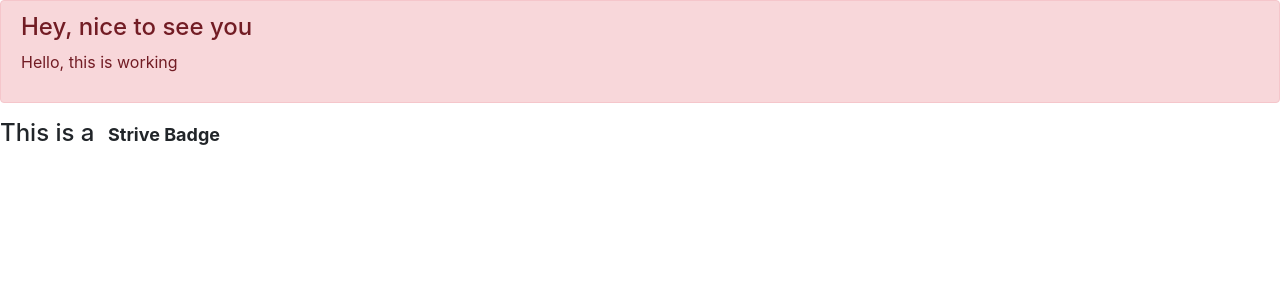
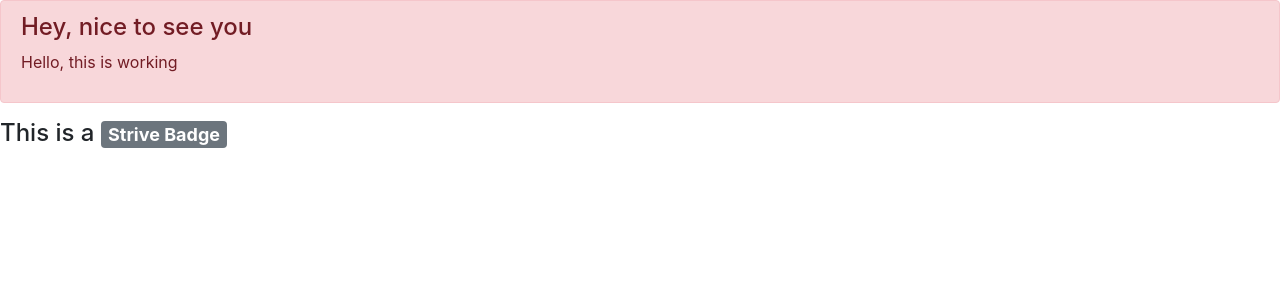
Before and after one commit to BlazejakPiotr/M4D3-HW, a React (Create React App) app in the folder app/: page / in a window 1280 px wide. Shown: the top 300 px of the page. Built offline with nearby package versions, Linux system fonts and the light colour scheme.

Commit message:
2nd finished

```diff
--- a/app/src/App.js
+++ b/app/src/App.js
@@ -6,7 +6,7 @@ function App() {
   return (
     <div className="App">
       <WarningSign message="Hello, this is working" />
-      <MyBadge text="Strive Badge" color="primary" />
+      <MyBadge text="Strive Badge" color="secondary" />
     </div>
   );
 }
--- a/app/src/components/MyBadge.jsx
+++ b/app/src/components/MyBadge.jsx
@@ -3,7 +3,7 @@ import Badge from "react-bootstrap/Badge";
 const MyBadge = ({ text, color }) => {
   return (
     <h4>
-      This is a <Badge bg={color}>{text}</Badge>
+      This is a <Badge variant={color}>{text}</Badge>
     </h4>
   );
 };
```
